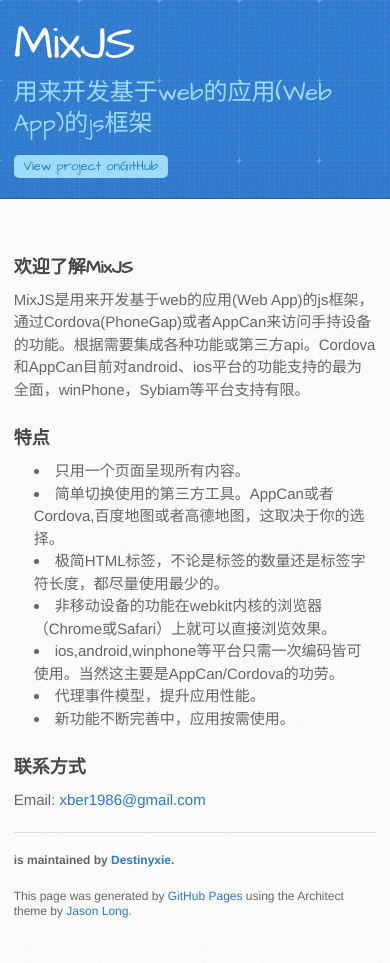
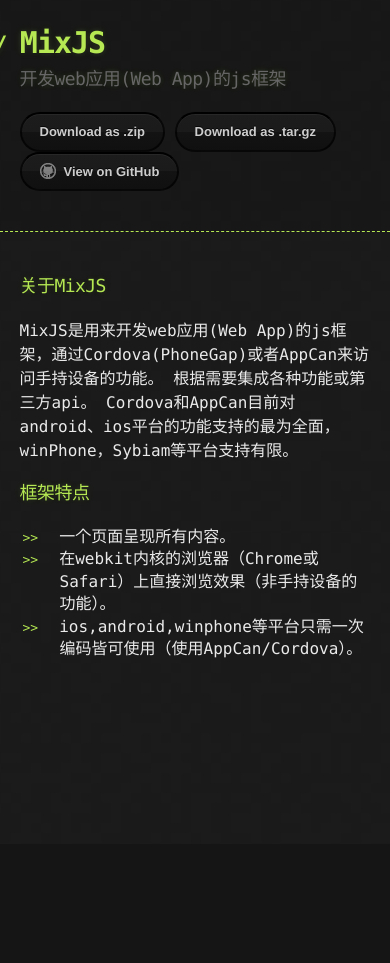
Before and after one commit to DestinyXie/Mix, a plain HTML site: page index.html in a window 390 px wide. After the commit the page ends 844 px from the top, so only its background shows below. Drawn offline with Linux system fonts and the light colour scheme.

Commit message:
Create gh-pages branch via GitHub

```diff
--- a/index.html
+++ b/index.html
@@ -3,71 +3,50 @@
   <head>
     <meta charset='utf-8'>
     <meta http-equiv="X-UA-Compatible" content="chrome=1">
-    <meta name="viewport" content="width=device-width, initial-scale=1, maximum-scale=1">
-    <link href='https://fonts.googleapis.com/css?family=Architects+Daughter' rel='stylesheet' type='text/css'>
+
     <link rel="stylesheet" type="text/css" href="stylesheets/stylesheet.css" media="screen" />
     <link rel="stylesheet" type="text/css" href="stylesheets/pygment_trac.css" media="screen" />
     <link rel="stylesheet" type="text/css" href="stylesheets/print.css" media="print" />
-
-    <!--[if lt IE 9]>
-    <script src="//html5shiv.googlecode.com/svn/trunk/html5.js"></script>
-    <![endif]-->
 
     <title>MixJS by Destinyxie</title>
   </head>
 
   <body>
+
     <header>
-      <div class="inner">
+      <div class="container">
         <h1>MixJS</h1>
-        <h2>用来开发基于web的应用(Web App)的js框架</h2>
-        <a href="https://github.com/Destinyxie/Mix" class="button"><small>View project on</small>GitHub</a>
+        <h2>开发web应用(Web App)的js框架</h2>
+
+        <section id="downloads">
+          <a href="https://github.com/Destinyxie/Mix/zipball/master" class="btn">Download as .zip</a>
+          <a href="https://github.com/Destinyxie/Mix/tarball/master" class="btn">Download as .tar.gz</a>
+          <a href="https://github.com/Destinyxie/Mix" class="btn btn-github"><span class="icon"></span>View on GitHub</a>
+        </section>
       </div>
     </header>
 
-    <div id="content-wrapper">
-      <div class="inner clearfix">
-        <section id="main-content">
-          <h3>
-<a name="%E6%AC%A2%E8%BF%8E%E4%BA%86%E8%A7%A3mixjs" class="anchor" href="#%E6%AC%A2%E8%BF%8E%E4%BA%86%E8%A7%A3mixjs"><span class="octicon octicon-link"></span></a>欢迎了解MixJS</h3>
+    <div class="container">
+      <section id="main_content">
+        <h3>
+<a name="%E5%85%B3%E4%BA%8Emixjs" class="anchor" href="#%E5%85%B3%E4%BA%8Emixjs"><span class="octicon octicon-link"></span></a>关于MixJS</h3>
 
-<p>MixJS是用来开发基于web的应用(Web App)的js框架，通过Cordova(PhoneGap)或者AppCan来访问手持设备的功能。根据需要集成各种功能或第三方api。Cordova和AppCan目前对android、ios平台的功能支持的最为全面，winPhone，Sybiam等平台支持有限。</p>
+<p>MixJS是用来开发web应用(Web App)的js框架，通过Cordova(PhoneGap)或者AppCan来访问手持设备的功能。
+根据需要集成各种功能或第三方api。
+Cordova和AppCan目前对android、ios平台的功能支持的最为全面，winPhone，Sybiam等平台支持有限。</p>
 
 <h3>
-<a name="%E7%89%B9%E7%82%B9" class="anchor" href="#%E7%89%B9%E7%82%B9"><span class="octicon octicon-link"></span></a>特点</h3>
+<a name="%E6%A1%86%E6%9E%B6%E7%89%B9%E7%82%B9" class="anchor" href="#%E6%A1%86%E6%9E%B6%E7%89%B9%E7%82%B9"><span class="octicon octicon-link"></span></a>框架特点</h3>
 
 <ul>
-<li>只用一个页面呈现所有内容。</li>
-<li>简单切换使用的第三方工具。AppCan或者Cordova,百度地图或者高德地图，这取决于你的选择。</li>
-<li>极简HTML标签，不论是标签的数量还是标签字符长度，都尽量使用最少的。</li>
-<li>非移动设备的功能在webkit内核的浏览器（Chrome或Safari）上就可以直接浏览效果。</li>
-<li>ios,android,winphone等平台只需一次编码皆可使用。当然这主要是AppCan/Cordova的功劳。</li>
-<li>代理事件模型，提升应用性能。</li>
-<li>新功能不断完善中，应用按需使用。</li>
-</ul><h3>
-<a name="%E8%81%94%E7%B3%BB%E6%96%B9%E5%BC%8F" class="anchor" href="#%E8%81%94%E7%B3%BB%E6%96%B9%E5%BC%8F"><span class="octicon octicon-link"></span></a>联系方式</h3>
-
-<p>Email: <a href="mailto:xber1986@gmail.com">xber1986@gmail.com</a></p>
-        </section>
-
-        <aside id="sidebar">
-          <a href="https://github.com/Destinyxie/Mix/zipball/master" class="button">
-            <small>Download</small>
-            .zip file
-          </a>
-          <a href="https://github.com/Destinyxie/Mix/tarball/master" class="button">
-            <small>Download</small>
-            .tar.gz file
-          </a>
-
-          <p class="repo-owner"><a href="https://github.com/Destinyxie/Mix"></a> is maintained by <a href="https://github.com/Destinyxie">Destinyxie</a>.</p>
-
-          <p>This page was generated by <a href="https://pages.github.com">GitHub Pages</a> using the Architect theme by <a href="https://twitter.com/jasonlong">Jason Long</a>.</p>
-        </aside>
-      </div>
+<li>一个页面呈现所有内容。</li>
+<li>在webkit内核的浏览器（Chrome或Safari）上直接浏览效果（非手持设备的功能）。</li>
+<li>ios,android,winphone等平台只需一次编码皆可使用（使用AppCan/Cordova）。</li>
+</ul>
+      </section>
     </div>
 
-            <script type="text/javascript">
+              <script type="text/javascript">
             var gaJsHost = (("https:" == document.location.protocol) ? "https://ssl." : "http://www.");
             document.write(unescape("%3Cscript src='" + gaJsHost + "google-analytics.com/ga.js' type='text/javascript'%3E%3C/script%3E"));
           </script>
--- a/params.json
+++ b/params.json
@@ -1 +1 @@
-{"name":"MixJS","tagline":"用来开发基于web的应用(Web App)的js框架","body":"### 欢迎了解MixJS\r\nMixJS是用来开发基于web的应用(Web App)的js框架，通过Cordova(PhoneGap)或者AppCan来访问手持设备的功能。根据需要集成各种功能或第三方api。Cordova和AppCan目前对android、ios平台的功能支持的最为全面，winPhone，Sybiam等平台支持有限。\r\n\r\n### 特点\r\n* 只用一个页面呈现所有内容。\r\n* 简单切换使用的第三方工具。AppCan或者Cordova,百度地图或者高德地图，这取决于你的选择。\r\n* 极简HTML标签，不论是标签的数量还是标签字符长度，都尽量使用最少的。\r\n* 非移动设备的功能在webkit内核的浏览器（Chrome或Safari）上就可以直接浏览效果。\r\n* ios,android,winphone等平台只需一次编码皆可使用。当然这主要是AppCan/Cordova的功劳。\r\n* 代理事件模型，提升应用性能。\r\n* 新功能不断完善中，应用按需使用。\r\n\r\n### 联系方式\r\nEmail: xber1986@gmail.com\r\n","google":"37364930","note":"Don't delete this file! It's used internally to help with page regeneration."}
+{"name":"MixJS","tagline":"开发web应用(Web App)的js框架","body":"### 关于MixJS\r\nMixJS是用来开发web应用(Web App)的js框架，通过Cordova(PhoneGap)或者AppCan来访问手持设备的功能。\r\n根据需要集成各种功能或第三方api。\r\nCordova和AppCan目前对android、ios平台的功能支持的最为全面，winPhone，Sybiam等平台支持有限。\r\n\r\n### 框架特点\r\n* 一个页面呈现所有内容。\r\n* 在webkit内核的浏览器（Chrome或Safari）上直接浏览效果（非手持设备的功能）。\r\n* ios,android,winphone等平台只需一次编码皆可使用（使用AppCan/Cordova）。\r\n\r\n","google":"37364930","note":"Don't delete this file! It's used internally to help with page regeneration."}
--- a/stylesheets/pygment_trac.css
+++ b/stylesheets/pygment_trac.css
@@ -1,4 +1,3 @@
-.highlight  { background: #ffffff; }
 .highlight .c { color: #999988; font-style: italic } /* Comment */
 .highlight .err { color: #a61717; background-color: #e3d2d2 } /* Error */
 .highlight .k { font-weight: bold } /* Keyword */
@@ -35,7 +34,7 @@
 .highlight .ne { color: #990000; font-weight: bold } /* Name.Exception */
 .highlight .nf { color: #990000; font-weight: bold } /* Name.Function */
 .highlight .nn { color: #555555 } /* Name.Namespace */
-.highlight .nt { color: #000080 } /* Name.Tag */
+.highlight .nt { color: #CBDFFF } /* Name.Tag */
 .highlight .nv { color: #008080 } /* Name.Variable */
 .highlight .ow { font-weight: bold } /* Operator.Word */
 .highlight .w { color: #bbbbbb } /* Text.Whitespace */
--- a/stylesheets/stylesheet.css
+++ b/stylesheets/stylesheet.css
@@ -1,479 +1,247 @@
-/* http://meyerweb.com/eric/tools/css/reset/
-   v2.0 | 20110126
-   License: none (public domain)
-*/
-html, body, div, span, applet, object, iframe,
-h1, h2, h3, h4, h5, h6, p, blockquote, pre,
-a, abbr, acronym, address, big, cite, code,
-del, dfn, em, img, ins, kbd, q, s, samp,
-small, strike, strong, sub, sup, tt, var,
-b, u, i, center,
-dl, dt, dd, ol, ul, li,
-fieldset, form, label, legend,
-table, caption, tbody, tfoot, thead, tr, th, td,
-article, aside, canvas, details, embed,
-figure, figcaption, footer, header, hgroup,
-menu, nav, output, ruby, section, summary,
-time, mark, audio, video {
-	margin: 0;
-	padding: 0;
-	border: 0;
-	font-size: 100%;
-	font: inherit;
-	vertical-align: baseline;
-}
-/* HTML5 display-role reset for older browsers */
-article, aside, details, figcaption, figure,
-footer, header, hgroup, menu, nav, section {
-	display: block;
-}
 body {
-	line-height: 1;
-}
-ol, ul {
-	list-style: none;
-}
-blockquote, q {
-	quotes: none;
-}
-blockquote:before, blockquote:after,
-q:before, q:after {
-	content: '';
-	content: none;
-}
-table {
-	border-collapse: collapse;
-	border-spacing: 0;
+  margin: 0;
+  padding: 0;
+  background: #151515 url("../images/bkg.png") 0 0;
+  color: #eaeaea;
+  font: 16px;
+  line-height: 1.5;
+  font-family: Monaco, "Bitstream Vera Sans Mono", "Lucida Console", Terminal, monospace;
 }
 
-/* LAYOUT STYLES */
-body {
-  font-size: 15px;
+/* General & 'Reset' Stuff */
+
+.container {
+  width: 90%;
+  max-width: 600px;
+  margin: 0 auto;
+}
+
+section {
+  display: block;
+  margin: 0 0 20px 0;
+}
+
+h1, h2, h3, h4, h5, h6 {
+  margin: 0 0 20px;
+}
+
+li {
+  line-height: 1.4 ;
+}
+
+/* Header, <header>
+   header   - container
+   h1       - project name
+   h2       - project description
+*/
+
+header {
+  background: rgba(0, 0, 0, 0.1);
+  width: 100%;
+  border-bottom: 1px dashed #b5e853;
+  padding: 20px 0;
+  margin: 0 0 40px 0;
+}
+
+header h1 {
+  font-size: 30px;
   line-height: 1.5;
-  background: #fafafa url(../images/body-bg.jpg) 0 0 repeat;
-  font-family: 'Helvetica Neue', Helvetica, Arial, serif;
-  font-weight: 400;
+  margin: 0 0 0 -40px;
+  font-weight: bold;
+  font-family: Monaco, "Bitstream Vera Sans Mono", "Lucida Console", Terminal, monospace;
+  color: #b5e853;
+  text-shadow: 0 1px 1px rgba(0, 0, 0, 0.1),
+               0 0 5px rgba(181, 232, 83, 0.1),
+               0 0 10px rgba(181, 232, 83, 0.1);
+  letter-spacing: -1px;
+  -webkit-font-smoothing: antialiased;
+}
+
+header h1:before {
+  content: "./ ";
+  font-size: 24px;
+}
+
+header h2 {
+  font-size: 18px;
+  font-weight: 300;
   color: #666;
 }
 
-a {
-  color: #2879d0;
-}
-a:hover {
-  color: #2268b2;
+#downloads .btn {
+  display: inline-block;
+  text-align: center;
+  margin: 0;
 }
 
-header {
-  padding-top: 40px;
-  padding-bottom: 40px;
-  font-family: 'Architects Daughter', 'Helvetica Neue', Helvetica, Arial, serif;
-  background: #2e7bcf url(../images/header-bg.jpg) 0 0 repeat-x;
-  border-bottom: solid 1px #275da1;
+/* Main Content
+*/
+
+#main_content {
+  width: 100%;
+  -webkit-font-smoothing: antialiased;
+}
+section img {
+  max-width: 100%
 }
 
-header h1 {
-  letter-spacing: -1px;
-  font-size: 72px;
-  color: #fff;
-  line-height: 1;
-  margin-bottom: 0.2em;
-  width: 540px;
+h1, h2, h3, h4, h5, h6 {
+  font-weight: normal;
+  font-family: Monaco, "Bitstream Vera Sans Mono", "Lucida Console", Terminal, monospace;
+  color: #b5e853;
+  letter-spacing: -0.03em;
+  text-shadow: 0 1px 1px rgba(0, 0, 0, 0.1),
+               0 0 5px rgba(181, 232, 83, 0.1),
+               0 0 10px rgba(181, 232, 83, 0.1);
 }
 
-header h2 {
-  font-size: 26px;
-  color: #9ddcff;
-  font-weight: normal;
-  line-height: 1.3;
-  width: 540px;
-  letter-spacing: 0;
+#main_content h1 {
+  font-size: 30px;
 }
 
-.inner {
-  position: relative;
-  width: 940px;
-  margin: 0 auto;
+#main_content h2 {
+  font-size: 24px;
 }
 
-#content-wrapper {
-  border-top: solid 1px #fff;
-  padding-top: 30px;
+#main_content h3 {
+  font-size: 18px;
 }
 
-#main-content {
-  width: 690px;
-  float: left;
+#main_content h4 {
+  font-size: 14px;
 }
 
-#main-content img {
-  max-width: 100%;
+#main_content h5 {
+  font-size: 12px;
+  text-transform: uppercase;
+  margin: 0 0 5px 0;
 }
 
-aside#sidebar {
-  width: 200px;
-  padding-left: 20px;
-  min-height: 504px;
-  float: right;
-  background: transparent url(../images/sidebar-bg.jpg) 0 0 no-repeat;
+#main_content h6 {
   font-size: 12px;
-  line-height: 1.3;
+  text-transform: uppercase;
+  color: #999;
+  margin: 0 0 5px 0;
 }
 
-aside#sidebar p.repo-owner,
-aside#sidebar p.repo-owner a {
+dt {
+  font-style: italic;
   font-weight: bold;
 }
 
-#downloads {
-  margin-bottom: 40px;
+ul li {
+  list-style: none;
 }
 
-a.button {
-  width: 134px;
-  height: 58px;
-  line-height: 1.2;
-  font-size: 23px;
-  color: #fff;
-  padding-left: 68px;
-  padding-top: 22px;
-  font-family: 'Architects Daughter', 'Helvetica Neue', Helvetica, Arial, serif;
-}
-a.button small {
-  display: block;
-  font-size: 11px;
-}
-header a.button {
-  position: absolute;
-  right: 0;
-  top: 0;
-  background: transparent url(../images/github-button.png) 0 0 no-repeat;
-}
-aside a.button {
-  width: 138px;
-  padding-left: 64px;
-  display: block;
-  background: transparent url(../images/download-button.png) 0 0 no-repeat;
-  margin-bottom: 20px;
-  font-size: 21px;
+ul li:before {
+  content: ">>";
+  font-family: Monaco, "Bitstream Vera Sans Mono", "Lucida Console", Terminal, monospace;
+  font-size: 13px;
+  color: #b5e853;
+  margin-left: -37px;
+  margin-right: 21px;
+  line-height: 16px;
 }
 
-code, pre {
-  font-family: Monaco, "Bitstream Vera Sans Mono", "Lucida Console", Terminal, monospace;
-  color: #222;
-  margin-bottom: 30px;
-  font-size: 13px;
-}
-
-code {
-  background-color: #f2f8fc;
-  border: solid 1px #dbe7f3;
-  padding: 0 3px;
+blockquote {
+  color: #aaa;
+  padding-left: 10px;
+  border-left: 1px dotted #666;
 }
 
 pre {
-  padding: 20px;
-  background: #fff;
-  text-shadow: none;
+  background: rgba(0, 0, 0, 0.9);
+  border: 1px solid rgba(255, 255, 255, 0.15);
+  padding: 10px;
+  font-size: 14px;
+  color: #b5e853;
+  border-radius: 2px;
+  -moz-border-radius: 2px;
+  -webkit-border-radius: 2px;
+  text-wrap: normal;
   overflow: auto;
-  border: solid 1px #f2f2f2;
-}
-pre code {
-  color: #2879d0;
-  background-color: #fff;
-  border: none;
-  padding: 0;
-}
-
-ul, ol, dl {
-  margin-bottom: 20px;
-}
-
-
-/* COMMON STYLES */
-
-hr {
-  height: 1px;
-  line-height: 1px;
-  margin-top: 1em;
-  padding-bottom: 1em;
-  border: none;
-  background: transparent url('../images/hr.png') 0 0 no-repeat;
+  overflow-y: hidden;
 }
 
 table {
   width: 100%;
-  border: 1px solid #ebebeb;
+  margin: 0 0 20px 0;
 }
 
 th {
-  font-weight: 500;
+  text-align: left;
+  border-bottom: 1px dashed #b5e853;
+  padding: 5px 10px;
 }
 
 td {
-  border: 1px solid #ebebeb;
-  text-align: center;
-  font-weight: 300;
+  padding: 5px 10px;
 }
 
-form {
-  background: #f2f2f2;
-  padding: 20px;
-
+hr {
+  height: 0;
+  border: 0;
+  border-bottom: 1px dashed #b5e853;
+  color: #b5e853;
 }
 
+/* Buttons
+*/
 
-/* GENERAL ELEMENT TYPE STYLES */
-
-#main-content h1 {
-  font-family: 'Architects Daughter', 'Helvetica Neue', Helvetica, Arial, serif;
-  font-size: 2.8em;
-  letter-spacing: -1px;
-  color: #474747;
+.btn {
+  display: inline-block;
+  background: -webkit-linear-gradient(top, rgba(40, 40, 40, 0.3), rgba(35, 35, 35, 0.3) 50%, rgba(10, 10, 10, 0.3) 50%, rgba(0, 0, 0, 0.3));
+  padding: 8px 18px;
+  border-radius: 50px;
+  border: 2px solid rgba(0, 0, 0, 0.7);
+  border-bottom: 2px solid rgba(0, 0, 0, 0.7);
+  border-top: 2px solid rgba(0, 0, 0, 1);
+  color: rgba(255, 255, 255, 0.8);
+  font-family: Helvetica, Arial, sans-serif;
+  font-weight: bold;
+  font-size: 13px;
+  text-decoration: none;
+  text-shadow: 0 -1px 0 rgba(0, 0, 0, 0.75);
+  box-shadow: inset 0 1px 0 rgba(255, 255, 255, 0.05);
 }
 
-#main-content h1:before {
-  content: "/";
-  color: #9ddcff;
-  padding-right: 0.3em;
-  margin-left: -0.9em;
+.btn:hover {
+  background: -webkit-linear-gradient(top, rgba(40, 40, 40, 0.6), rgba(35, 35, 35, 0.6) 50%, rgba(10, 10, 10, 0.8) 50%, rgba(0, 0, 0, 0.8));
 }
 
-#main-content h2 {
-  font-family: 'Architects Daughter', 'Helvetica Neue', Helvetica, Arial, serif;
-  font-size: 22px;
-  font-weight: bold;
-  margin-bottom: 8px;
-  color: #474747;
-}
-#main-content h2:before {
-  content: "//";
-  color: #9ddcff;
-  padding-right: 0.3em;
-  margin-left: -1.5em;
+.btn .icon {
+  display: inline-block;
+  width: 16px;
+  height: 16px;
+  margin: 1px 8px 0 0;
+  float: left;
 }
 
-#main-content h3 {
-  font-family: 'Architects Daughter', 'Helvetica Neue', Helvetica, Arial, serif;
-  font-size: 18px;
-  font-weight: bold;
-  margin-top: 24px;
-  margin-bottom: 8px;
-  color: #474747;
+.btn-github .icon {
+  opacity: 0.6;
+  background: url("../images/blacktocat.png") 0 0 no-repeat;
 }
 
-#main-content h3:before {
-  content: "///";
-  color: #9ddcff;
-  padding-right: 0.3em;
-  margin-left: -2em;
+/* Links
+   a, a:hover, a:visited
+*/
+
+a {
+  color: #63c0f5;
+  text-shadow: 0 0 5px rgba(104, 182, 255, 0.5);
 }
 
-#main-content h4 {
-  font-family: 'Architects Daughter', 'Helvetica Neue', Helvetica, Arial, serif;
-  font-size: 15px;
-  font-weight: bold;
-  color: #474747;
+/* Clearfix */
+
+.cf:before, .cf:after {
+  content:"";
+  display:table;
 }
 
-h4:before {
-  content: "////";
-  color: #9ddcff;
-  padding-right: 0.3em;
-  margin-left: -2.8em;
+.cf:after {
+  clear:both;
 }
 
-#main-content h5 {
-  font-family: 'Architects Daughter', 'Helvetica Neue', Helvetica, Arial, serif;
-  font-size: 14px;
-  color: #474747;
+.cf {
+  zoom:1;
 }
-h5:before {
-  content: "/////";
-  color: #9ddcff;
-  padding-right: 0.3em;
-  margin-left: -3.2em;
-}
-
-#main-content h6 {
-  font-family: 'Architects Daughter', 'Helvetica Neue', Helvetica, Arial, serif;
-  font-size: .8em;
-  color: #474747;
-}
-h6:before {
-  content: "//////";
-  color: #9ddcff;
-  padding-right: 0.3em;
-  margin-left: -3.7em;
-}
-
-p {
-  margin-bottom: 20px;
-}
-
-a {
-  text-decoration: none;
-}
-
-p a {
-  font-weight: 400;
-}
-
-blockquote {
-  font-size: 1.6em;
-  border-left: 10px solid #e9e9e9;
-  margin-bottom: 20px;
-  padding: 0 0 0 30px;
-}
-
-ul {
-  list-style: disc inside;
-  padding-left: 20px;
-}
-
-ol {
-  list-style: decimal inside;
-  padding-left: 3px;
-}
-
-dl dd {
-  font-style: italic;
-  font-weight: 100;
-}
-
-footer {
-  background: transparent url('../images/hr.png') 0 0 no-repeat;
-  margin-top: 40px;
-  padding-top: 20px;
-  padding-bottom: 30px;
-  font-size: 13px;
-  color: #aaa;
-}
-
-footer a {
-  color: #666;
-}
-footer a:hover {
-  color: #444;
-}
-
-/* MISC */
-.clearfix:after {
-  clear: both;
-  content: '.';
-  display: block;
-  visibility: hidden;
-  height: 0;
-}
-
-.clearfix {display: inline-block;}
-* html .clearfix {height: 1%;}
-.clearfix {display: block;}
-
-/* #Media Queries
-================================================== */
-
-/* Smaller than standard 960 (devices and browsers) */
-@media only screen and (max-width: 959px) {}
-
-/* Tablet Portrait size to standard 960 (devices and browsers) */
-@media only screen and (min-width: 768px) and (max-width: 959px) {
-  .inner {
-    width: 740px;
-  }
-  header h1, header h2 {
-    width: 340px;
-  }
-  header h1 {
-    font-size: 60px;
-  }
-  header h2 {
-    font-size: 30px;
-  }
-  #main-content {
-    width: 490px;
-  }
-  #main-content h1:before,
-  #main-content h2:before,
-  #main-content h3:before,
-  #main-content h4:before,
-  #main-content h5:before,
-  #main-content h6:before {
-    content: none;
-    padding-right: 0;
-    margin-left: 0;
-  }
-}
-
-/* All Mobile Sizes (devices and browser) */
-@media only screen and (max-width: 767px) {
-  .inner {
-    width: 93%;
-  }
-  header {
-    padding: 20px 0;
-  }
-  header .inner {
-    position: relative;
-  }
-  header h1, header h2 {
-    width: 100%;
-  }
-  header h1 {
-    font-size: 48px;
-  }
-  header h2 {
-    font-size: 24px;
-  }
-  header a.button {
-    background-image: none;
-    width: auto;
-    height: auto;
-    display: inline-block;
-    margin-top: 15px;
-    padding: 5px 10px;
-    position: relative;
-    text-align: center;
-    font-size: 13px;
-    line-height: 1;
-    background-color: #9ddcff;
-    color: #2879d0;
-    -moz-border-radius: 5px;
-    -webkit-border-radius: 5px;
-    border-radius: 5px;
-  }
-  header a.button small {
-    font-size: 13px;
-    display: inline;
-  }
-  #main-content,
-  aside#sidebar {
-    float: none;
-    width: 100% ! important;
-  }
-  aside#sidebar {
-    background-image: none;
-    margin-top: 20px;
-    border-top: solid 1px #ddd;
-    padding: 20px 0;
-    min-height: 0;
-  }
-  aside#sidebar a.button {
-    display: none;
-  }
-  #main-content h1:before,
-  #main-content h2:before,
-  #main-content h3:before,
-  #main-content h4:before,
-  #main-content h5:before,
-  #main-content h6:before {
-    content: none;
-    padding-right: 0;
-    margin-left: 0;
-  }
-}
-
-/* Mobile Landscape Size to Tablet Portrait (devices and browsers) */
-@media only screen and (min-width: 480px) and (max-width: 767px) {}
-
-/* Mobile Portrait Size to Mobile Landscape Size (devices and browsers) */
-@media only screen and (max-width: 479px) {}
```
Also changed, not shown: images/bkg.png (added), images/blacktocat.png (added).
